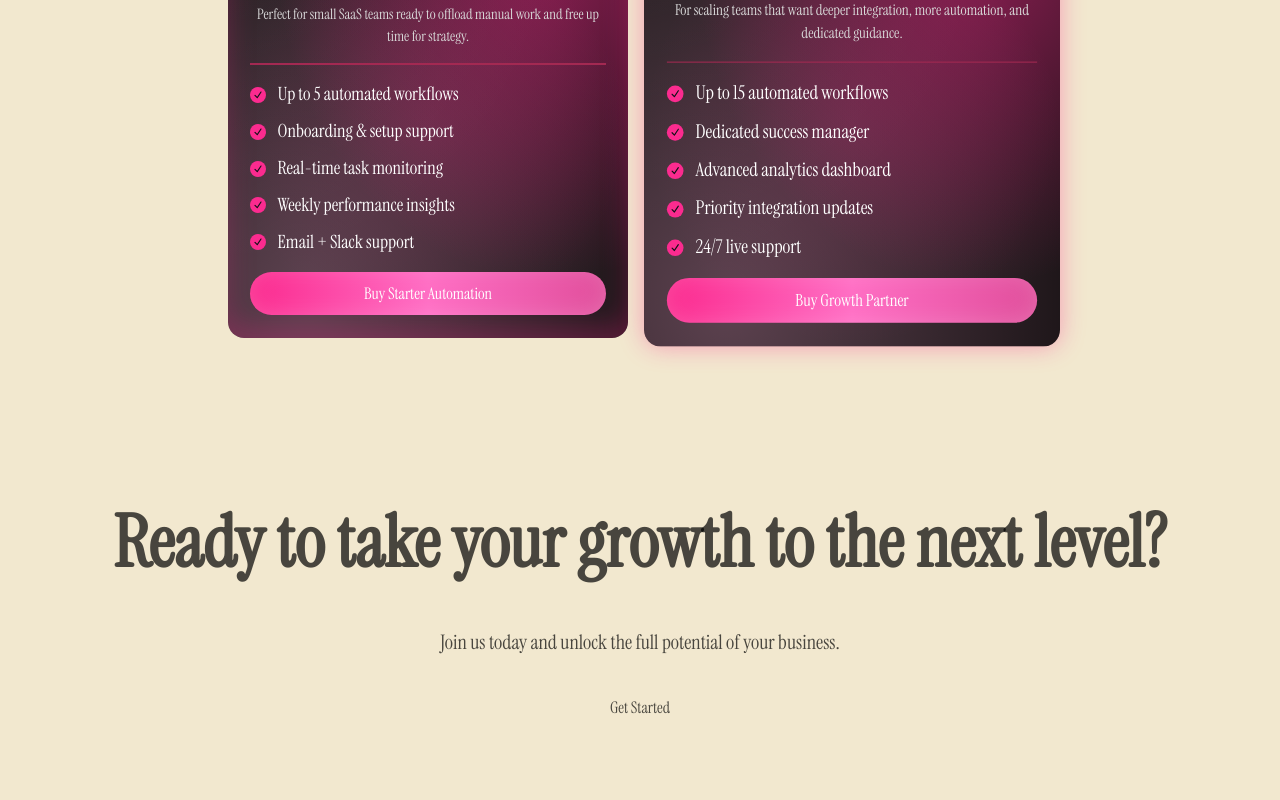
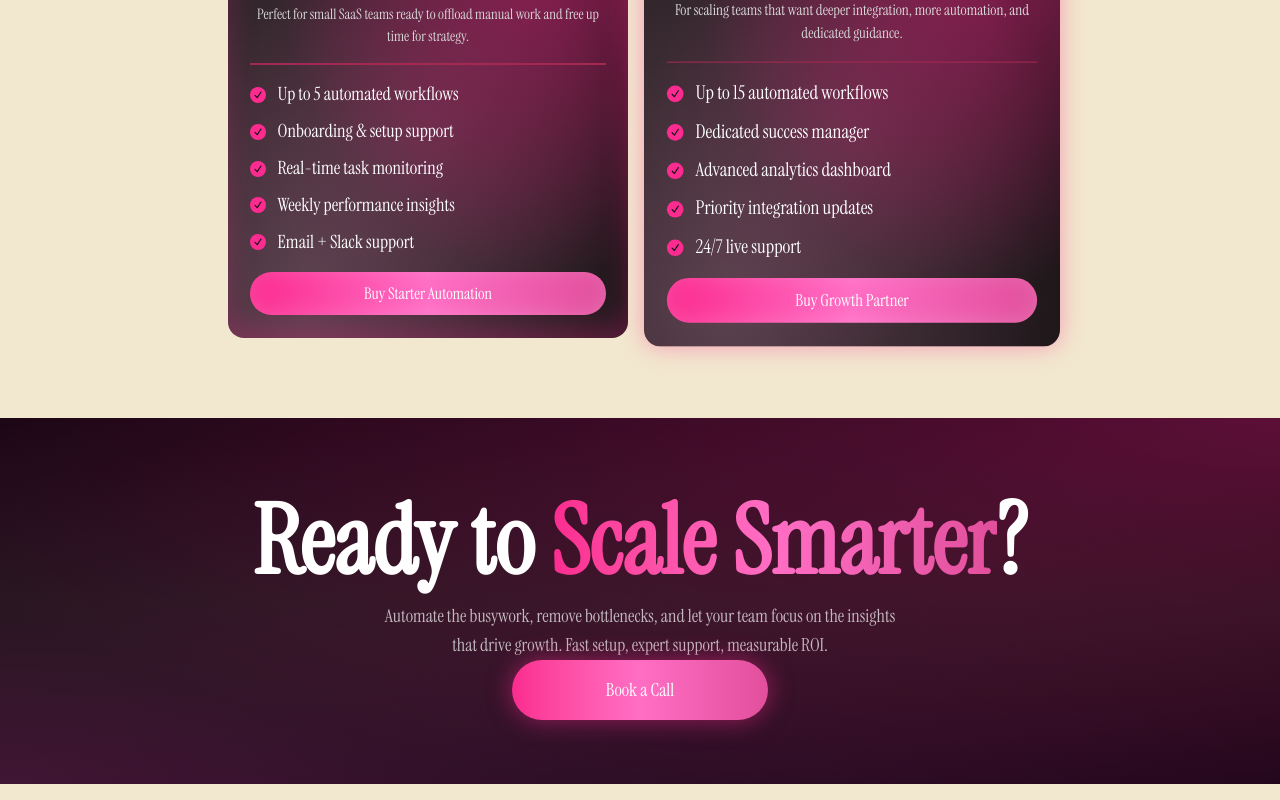
Before and after one commit to FahadBinQaiser/Parallax, a React (Vite) app: page / in a window 1280 px wide. Shown: the part 4693-5493 px from the top of the page. Built offline with nearby package versions, Linux system fonts and the light colour scheme.

Commit message:
Adjusting stuff

```diff
--- a/src/components/CtaSection/CtaSection.jsx
+++ b/src/components/CtaSection/CtaSection.jsx
@@ -2,16 +2,28 @@ import React from "react";
 
 export default function CtaSection() {
   return (
-    <section className="py-16 sm:py-20 text-[#000000]/70 pricing-section">
-      <div className="max-w-7xl mx-auto space-y-10 px-4 sm:px-6 text-center">
-        <h2 className="text-balance text-5xl md:text-6xl lg:text-7xl font-bold leading-tight">
-          Ready to take your growth to the next level?
+    <section className="relative h-full flex flex-col md:flex-row items-center justify-center text-center py-16 bg-gradient-to-b from-[#080008] via-[#0a0a0a] to-[#100010]">
+      <div className="absolute inset-0 bg-[radial-gradient(ellipse_at_top_right,rgba(251,43,143,0.35)_0%,transparent_80%),radial-gradient(ellipse_at_bottom_left,rgba(255,110,196,0.2)_0%,transparent_90%)] pointer-events-none"></div>
+
+      <div className="relative z-10 px-8 sm:px-16 md:px-16 py-16 md:py-0 text-white">
+        <h2 className="text-8xl font-bold leading-tight">
+          Ready to{" "}
+          <span className="text-transparent bg-clip-text bg-gradient-to-r from-[#fb2b8f] via-[#ff6ec4] to-[#e14f9c]">
+            Scale Smarter
+          </span>
+          ?
         </h2>
-        <p className="text-lg md:text-xl">
-          Join us today and unlock the full potential of your business.
+
+        <p className="text-white/70 text-base sm:text-lg max-w-lg mx-auto leading-relaxed">
+          Automate the busywork, remove bottlenecks, and let your team focus on
+          the insights that drive growth. Fast setup, expert support, measurable
+          ROI.
         </p>
-        <div className="flex justify-center">
-          <button className="btn-primary">Get Started</button>
+
+        <div>
+          <button className="w-56 sm:w-64 py-4 text-lg rounded-full text-white bg-gradient-to-r from-[#fb2b8f] via-[#ff6ec4] to-[#e14f9c] shadow-[0_0_24px_rgba(251,43,143,0.5)] transition-all duration-300 hover:scale-105 hover:shadow-[0_0_32px_rgba(251,43,143,0.7)]">
+            Book a Call
+          </button>
         </div>
       </div>
     </section>
--- a/src/index.css
+++ b/src/index.css
@@ -5,3 +5,66 @@ body {
   font-family: "Instrument Serif", serif;
   background: #f2e8cf;
 }
+.cube-container {
+  perspective: 1000px;
+  width: 200px;
+  height: 200px;
+}
+
+.cube-container {
+  perspective: 1000px;
+  width: 220px;
+  height: 220px;
+}
+
+.cube {
+  position: relative;
+  width: 100%;
+  height: 100%;
+  transform-style: preserve-3d;
+  animation: spin 10s infinite linear;
+}
+
+.face {
+  position: absolute;
+  width: 100%;
+  height: 100%;
+  background: linear-gradient(
+    135deg,
+    rgba(251, 43, 143, 0.35),
+    rgba(255, 110, 196, 0.1)
+  );
+  border: 1px solid rgba(255, 110, 196, 0.5);
+  box-shadow: 0 0 25px rgba(251, 43, 143, 0.25);
+  border-radius: 10px;
+  backdrop-filter: blur(4px);
+}
+
+/* Cube faces positions */
+.front {
+  transform: translateZ(110px);
+}
+.back {
+  transform: rotateY(180deg) translateZ(110px);
+}
+.right {
+  transform: rotateY(90deg) translateZ(110px);
+}
+.left {
+  transform: rotateY(-90deg) translateZ(110px);
+}
+.top {
+  transform: rotateX(90deg) translateZ(110px);
+}
+.bottom {
+  transform: rotateX(-90deg) translateZ(110px);
+}
+
+@keyframes spin {
+  0% {
+    transform: rotateX(0deg) rotateY(0deg);
+  }
+  100% {
+    transform: rotateX(360deg) rotateY(360deg);
+  }
+}
```
